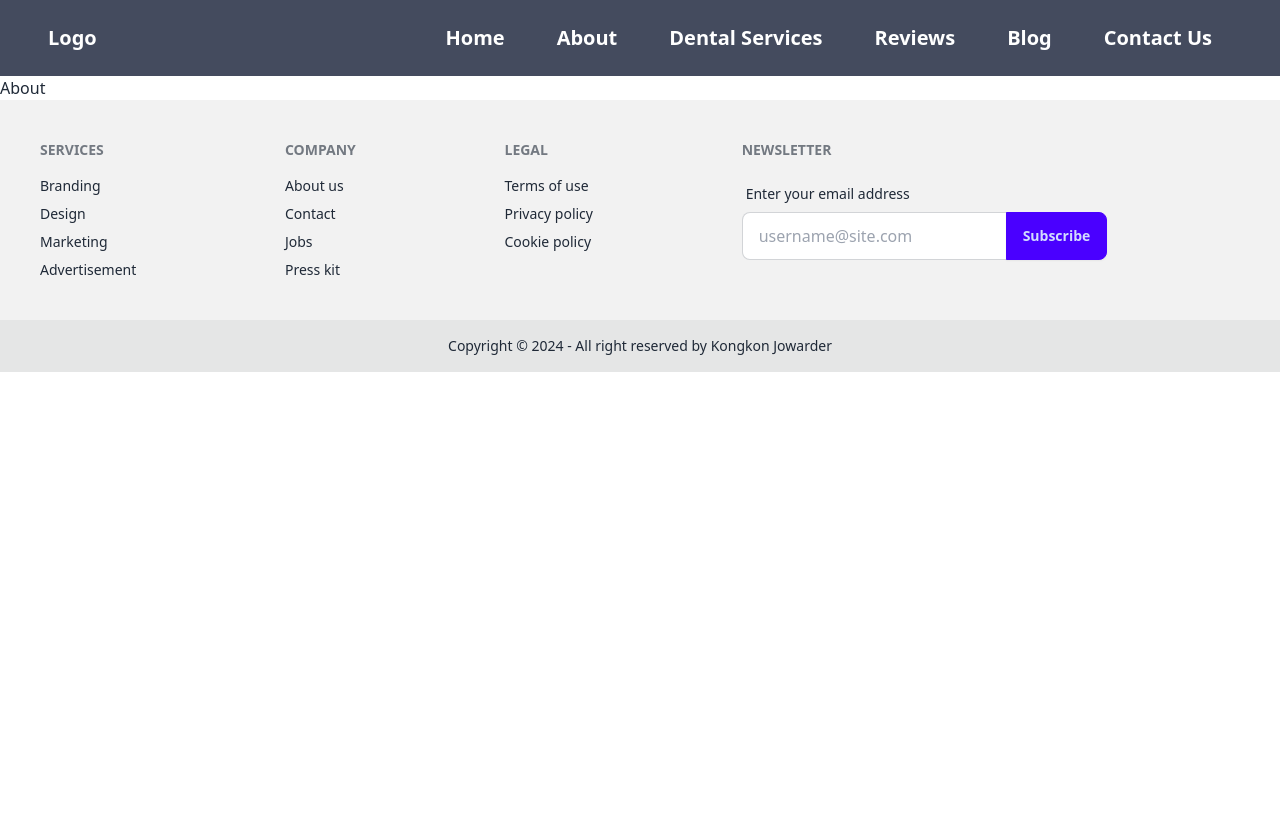
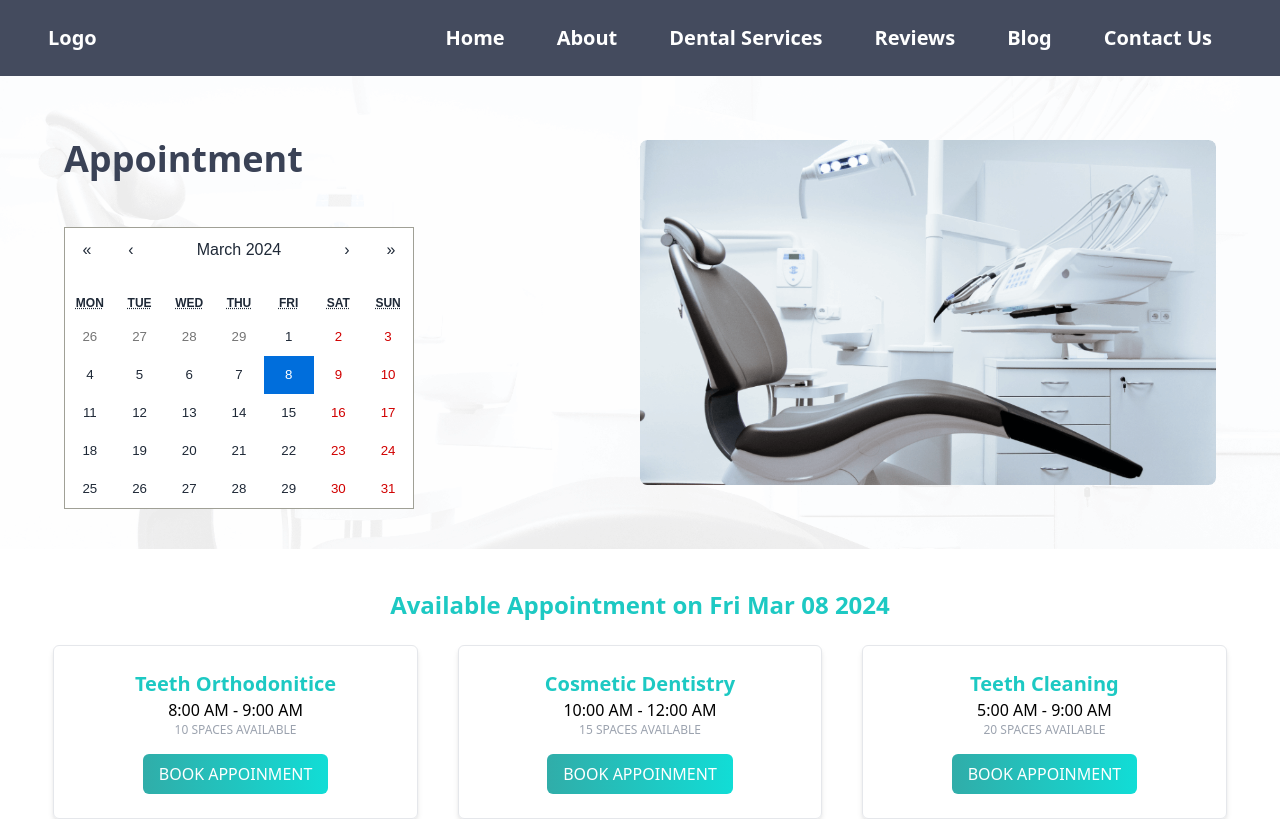
Before and after one commit to Kongkon45/Doctors-Portal-Client-Site, a React (Vite) app: page /about in a window 1280 px wide. Shown: the top 819 px of the page. Built offline with nearby package versions, Linux system fonts and the light colour scheme.

Commit message:
About page

```diff
--- a/package.json
+++ b/package.json
@@ -11,6 +11,7 @@
   },
   "dependencies": {
     "react": "^18.2.0",
+    "react-calendar": "^4.8.0",
     "react-dom": "^18.2.0",
     "react-icons": "^5.0.1",
     "react-router-dom": "^6.22.2"
--- a/src/Pages/Abouts/About/About.jsx
+++ b/src/Pages/Abouts/About/About.jsx
@@ -1,8 +1,17 @@
-import React from 'react'
+import React, { useState } from 'react'
+import AppointmentHeader from '../AppointmentHeader/AppointmentHeader'
+import BookAppointment from '../BookAppointment/BookAppointment'
 
 const About = () => {
+  const [selectedDate, setSelectedDate] = useState(new Date())
+  const handleDateChange = (date)=>{
+    setSelectedDate(date)
+}
   return (
-    <div>About</div>
+    <div>
+      <AppointmentHeader handleDateChange={handleDateChange}/>
+      <BookAppointment date={selectedDate}/>
+    </div>
   )
 }
 
--- /dev/null
+++ b/src/Pages/Abouts/AppointmentHeader/AppointmentHeader.jsx
@@ -0,0 +1,23 @@
+import React from 'react'
+import Calendar from 'react-calendar';
+import 'react-calendar/dist/Calendar.css';
+
+import chair from '../../../assets/images/chair.png'
+import styles from './AppointmentHeader.module.css'
+
+const AppointmentHeader = ({handleDateChange}) => {
+
+  return (
+    <main className={`flex lg:flex-row flex-col justify-center items-center ${styles.banner}`}>
+        <div className='w-1/2 ml-16'>
+            <h2 className='text-[#3a4256] text-4xl font-bold mb-12 mt-6'>Appointment</h2>
+            <Calendar onChange={handleDateChange} value={new Date()} />
+        </div>
+        <div className='w-1/2 mr-16 my-16'>
+            <img src={chair} alt="" />
+        </div>
+    </main>
+  )
+}
+
+export default AppointmentHeader
--- /dev/null
+++ b/src/Pages/Abouts/AppointmentHeader/AppointmentHeader.module.css
@@ -0,0 +1,6 @@
+.banner{
+    background-image: url('../../../assets/images//bg.png');
+    background-size: cover;
+    background-position: center;
+    background-repeat: no-repeat;
+}
--- /dev/null
+++ b/src/Pages/Abouts/BookAppointment/BookAppointment.jsx
@@ -0,0 +1,60 @@
+import React from 'react'
+import BookingCart from '../BookingCart/BookingCart'
+
+const bookingData = [
+    {
+        id :1,
+        subject : "Teeth Orthodonitice",
+        visitingHour : "8:00 AM - 9:00 AM",
+        totalSpace : "10 SPACES AVAILABLE",
+
+    },
+    {
+        id :2,
+        subject : "Cosmetic Dentistry",
+        visitingHour : "10:00 AM - 12:00 AM",
+        totalSpace : "15 SPACES AVAILABLE",
+
+    },
+    {
+        id :3,
+        subject : "Teeth Cleaning",
+        visitingHour : "5:00 AM - 9:00 AM",
+        totalSpace : "20 SPACES AVAILABLE",
+
+    },
+    {
+        id :4,
+        subject : "Cavity Protection",
+        visitingHour : "9:00 AM - 10:00 AM",
+        totalSpace : "15 SPACES AVAILABLE",
+
+    },
+    {
+        id :5,
+        subject : "Teeth Cleaning",
+        visitingHour : "6:00 AM - 8:00 AM",
+        totalSpace : "10 SPACES AVAILABLE",
+
+    },
+    {
+        id :6,
+        subject : "Teeth Orthodonitice",
+        visitingHour : "8:00 AM - 9:00 AM",
+        totalSpace : "20 SPACES AVAILABLE",
+
+    },
+]
+
+const BookAppointment = ({date}) => {
+  return (
+    <section className='w-11/12 mx-auto py-10'>
+        <h2 className='text-center text-2xl font-bold text-[#1DC9C3] mb-6'>Available Appointment on {date.toDateString()}</h2>
+        <div className='grid lg:grid-cols-3 grid-cols-1 gap-10'>
+            {bookingData?.map((booking)=><BookingCart key={booking.id} booking={booking}/>)}
+        </div>
+    </section>
+  )
+}
+
+export default BookAppointment
--- /dev/null
+++ b/src/Pages/Abouts/BookingCart/BookingCart.jsx
@@ -0,0 +1,16 @@
+import React from 'react'
+
+const BookingCart = ({booking}) => {
+  return (
+    <div>
+        <div className='border shadow-md py-6 px-10 rounded-md text-center'>
+            <h3 className='text-[#1DC9C3] text-xl font-semibold '>{booking.subject}</h3>
+            <h5 className='text-md text-black '>{booking.visitingHour}</h5>
+            <p className='text-xs text-gray-400'>{booking.totalSpace}</p>
+            <button className=' bg-gradient-to-r from-[#30ada9] to-[#11ddd6] text-white rounded-md py-2 px-4 mt-4'>BOOK APPOINMENT</button>
+        </div>
+    </div>
+  )
+}
+
+export default BookingCart
--- a/src/Pages/Homes/Banner/Banner.jsx
+++ b/src/Pages/Homes/Banner/Banner.jsx
@@ -2,7 +2,7 @@ import React from 'react'
 import chair from '../../../assets/images/chair.png'
 const Banner = () => {
   return (
-    <div className='flex lg:flex-row flex-col justify-center items-center'>
+    <main className='flex lg:flex-row flex-col justify-center items-center'>
         <div className='w-1/2 ml-16'>
             <h2 className='text-[#3a4256] text-4xl font-bold '>Youe New Smail <br /> Starts Here</h2>
             <p className='mt-4'>Lorem ipsum dolor sit amet consectetur adipisicing elit. <br /> Officiis autem modi ad nam officia. Necessitatibus <br /> obcaecati similique harum reiciendis eveniet.</p>
@@ -11,7 +11,7 @@ const Banner = () => {
         <div className='w-1/2 mr-16 my-16'>
             <img src={chair} alt="" />
         </div>
-    </div>
+    </main>
   )
 }
 
```
Also changed, not shown: 1 other file (tests, documents, lock files or other folders).
